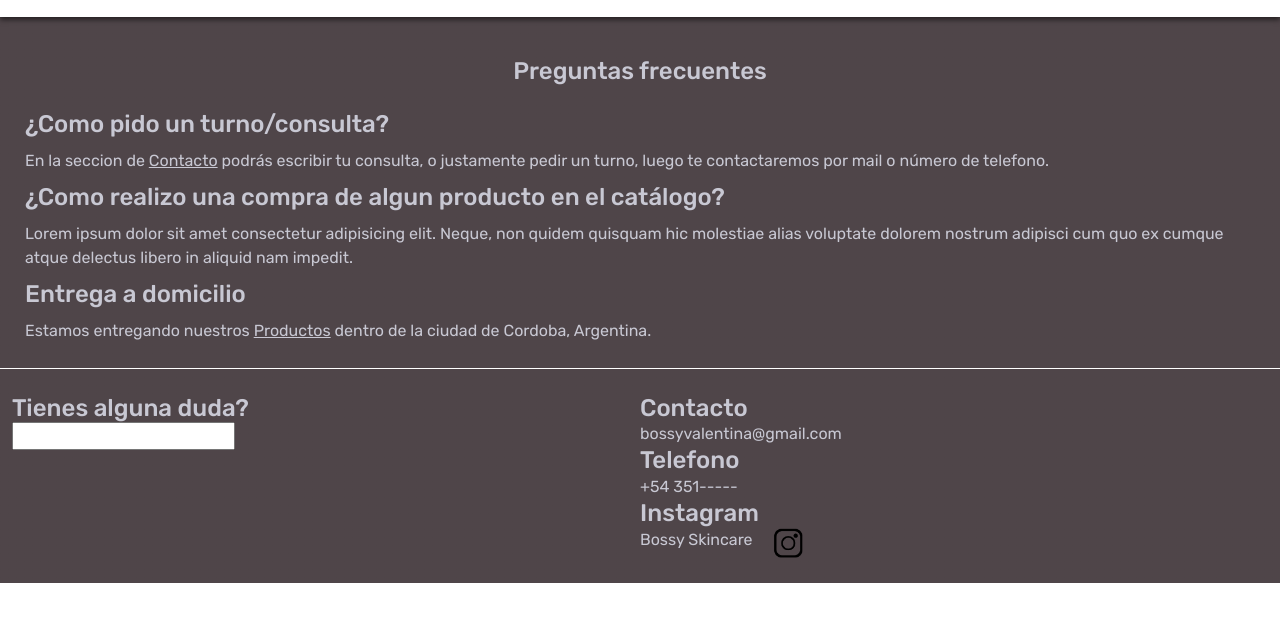
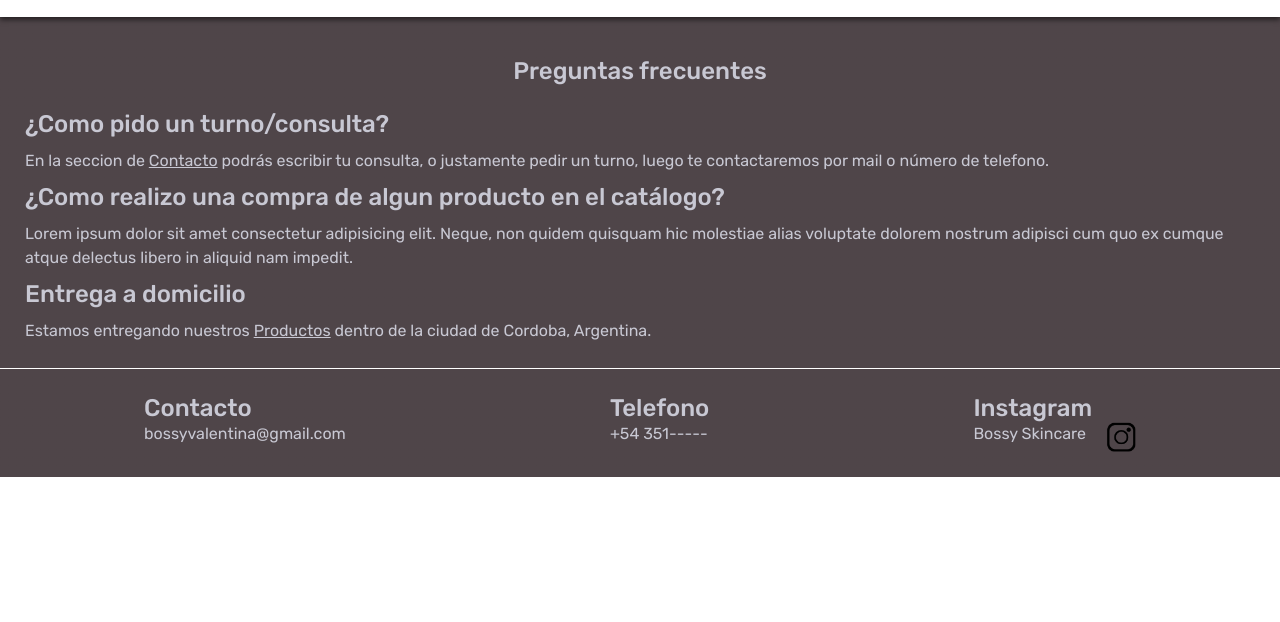
Before and after one commit to francaparroz21/PreEntrega3, a plain HTML site: page help.html in a window 1280 px wide. Shown: the part 102-724 px from the top of the page. Drawn offline with Linux system fonts and the light colour scheme; a web font is replaced by a local one.

Commit message:
cambiamos footer, apaisado con los datos solamente

```diff
--- a/css/translated.css
+++ b/css/translated.css
@@ -103,7 +103,9 @@ footer {
   margin-top: 1px;
   padding: 15px; }
   footer section {
-    padding: 10px; }
+    padding: 10px;
+    display: flex;
+    justify-content: space-around; }
     footer section .instagram_footer {
       display: flex; }
       footer section .instagram_footer .instagram_logo {
--- a/help.html
+++ b/help.html
@@ -86,11 +86,7 @@
 
     </main>
     <footer class="container-fluid">
-        <div class="row">
-            <section class="col" class="query">
-                <h4>Tienes alguna duda?</h4>
-                <input class="input_query" type="text" name="Ingrese su consulta o pregunta.">
-            </section>
+        <div  class="row footer_row">
 
             <section class="col" class="footer_contact">
                 <div>
--- a/scss/partials/_footer.scss
+++ b/scss/partials/_footer.scss
@@ -5,6 +5,8 @@ footer{
 
     section {
         padding: 10px;
+        display: flex;
+        justify-content: space-around;
         .instagram_footer {
             display: flex;
 
@@ -26,8 +28,6 @@ footer{
             }
         }
     }
-
-
 }
 
 /*Breakpoint footer*/
```
Also changed, not shown: catalogue.html (+1 -5 lines), contact.html (+1 -5 lines), index.html (+0 -4 lines), services.html (+1 -5 lines).
